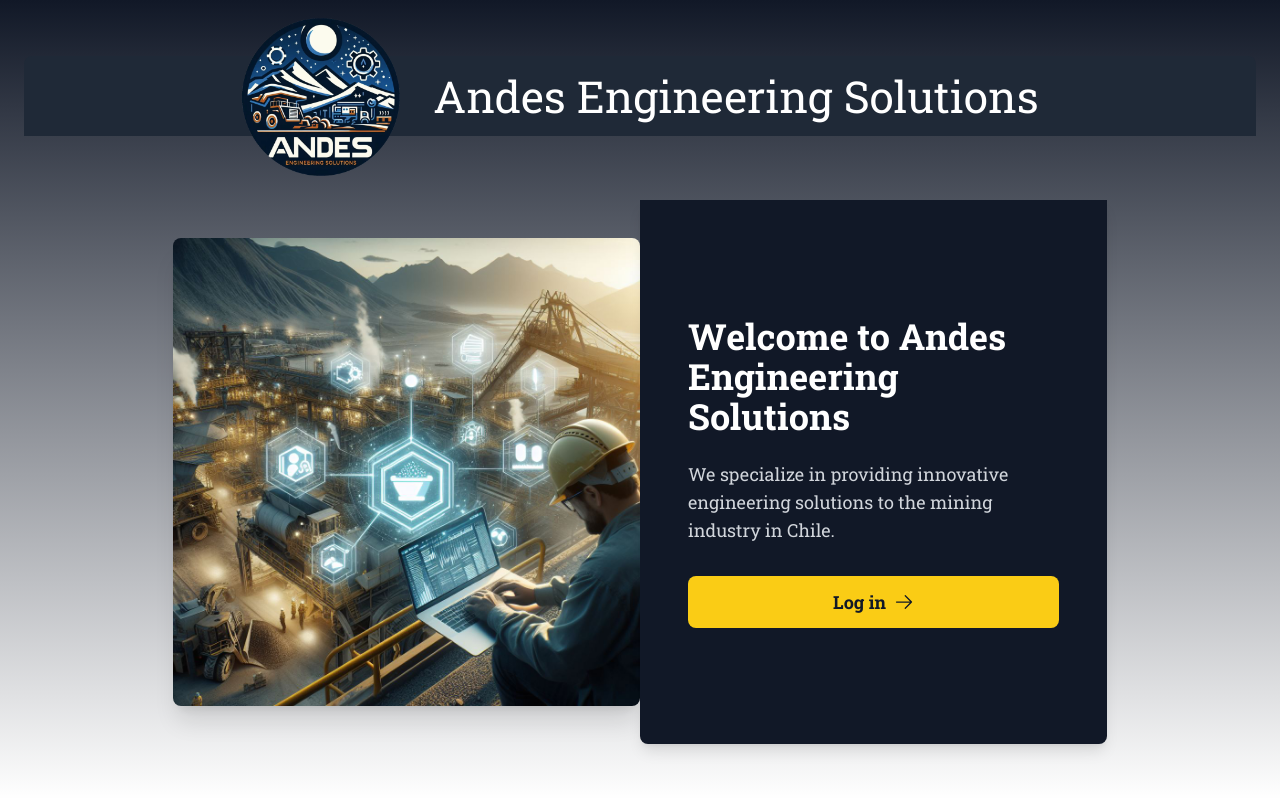
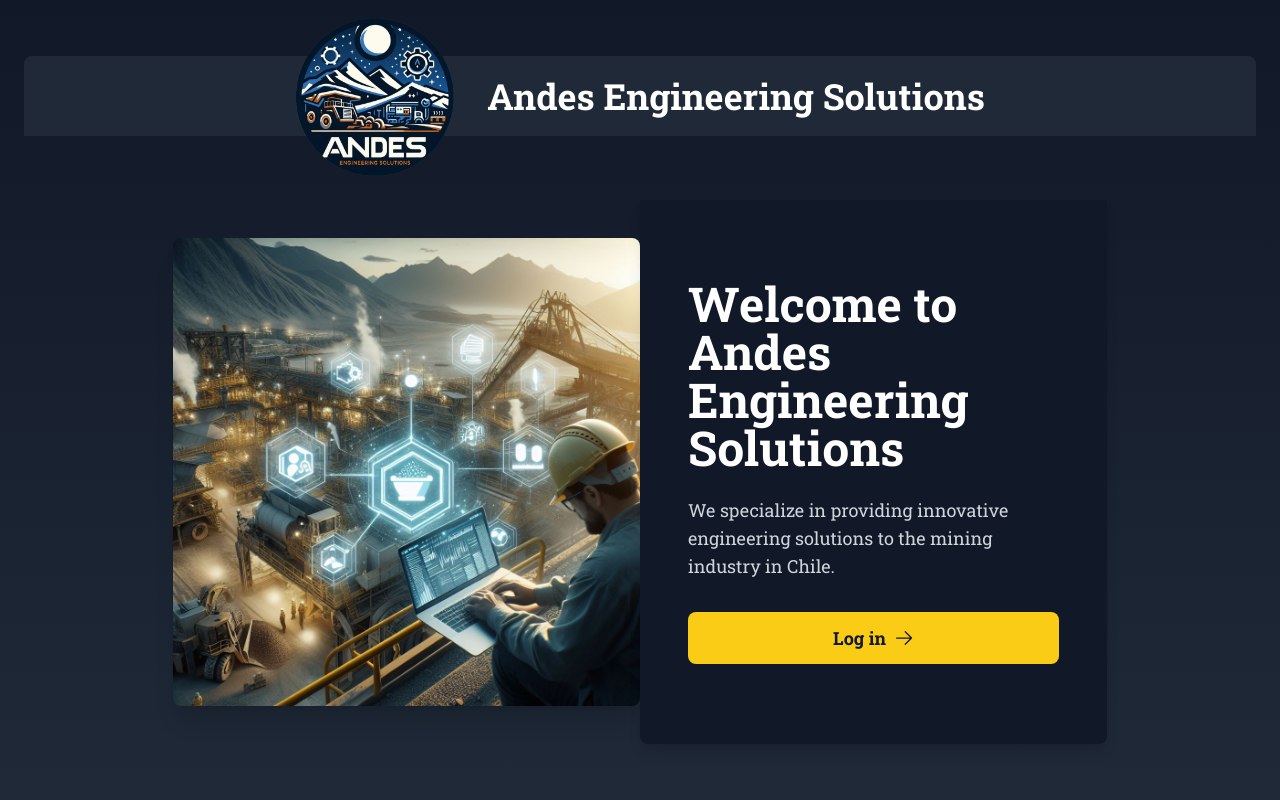
Before and after one commit to MariferVL/nextjs-dashboard, a Next.js app: page / in a window 1280 px wide. Built offline with nearby package versions, Linux system fonts and the light colour scheme; a web font is replaced by a local one.

Commit message:
Adapt home style

```diff
--- a/app/page.tsx
+++ b/app/page.tsx
@@ -6,10 +6,10 @@ import Image from 'next/image';
 
 export default function Page() {
   return (
-    <main className={`${roboto_slab.className} flex min-h-screen flex-col p-6 bg-gradient-to-b from-gray-900 to-gray-800"`}>
+    <main className={`${roboto_slab.className} flex min-h-screen flex-col p-6 bg-gradient-to-b from-gray-900 to-gray-800`}>
       <div className="flex h-20 my-8 items-center justify-center bg-gray-800 rounded-t-lg text-white">
         <AndesLogo />
-        <p className="text-[44px] ml-8">Andes Engineering Solutions</p>
+        <p className="text-4xl ml-8 font-bold">Andes Engineering Solutions</p>
       </div>
       <div className="flex-grow flex flex-col-reverse justify-center md:m-8 md:flex-row">
         <div className="flex justify-center items-center md:w-2/5">
@@ -22,7 +22,7 @@ export default function Page() {
           />
         </div>
         <div className="bg-gray-900 rounded-b-lg shadow-lg p-8 flex flex-col justify-center md:w-2/5 md:px-12">
-          <h1 className="text-3xl md:text-4xl font-bold text-white mb-6">
+          <h1 className="text-4xl md:text-5xl font-bold text-white mb-6">
             Welcome to Andes Engineering Solutions
           </h1>
           <p className="text-lg text-gray-300 mb-8">
```
